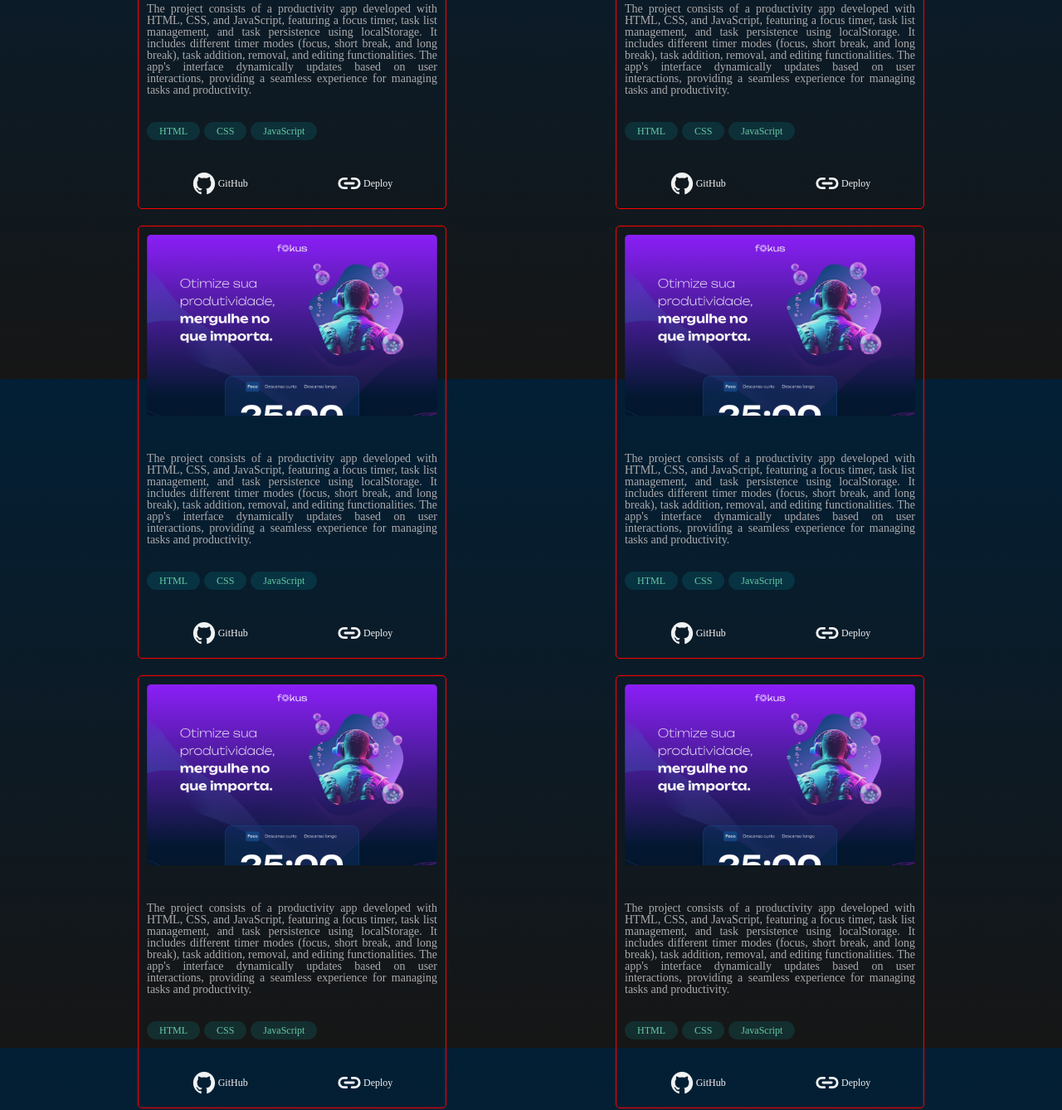
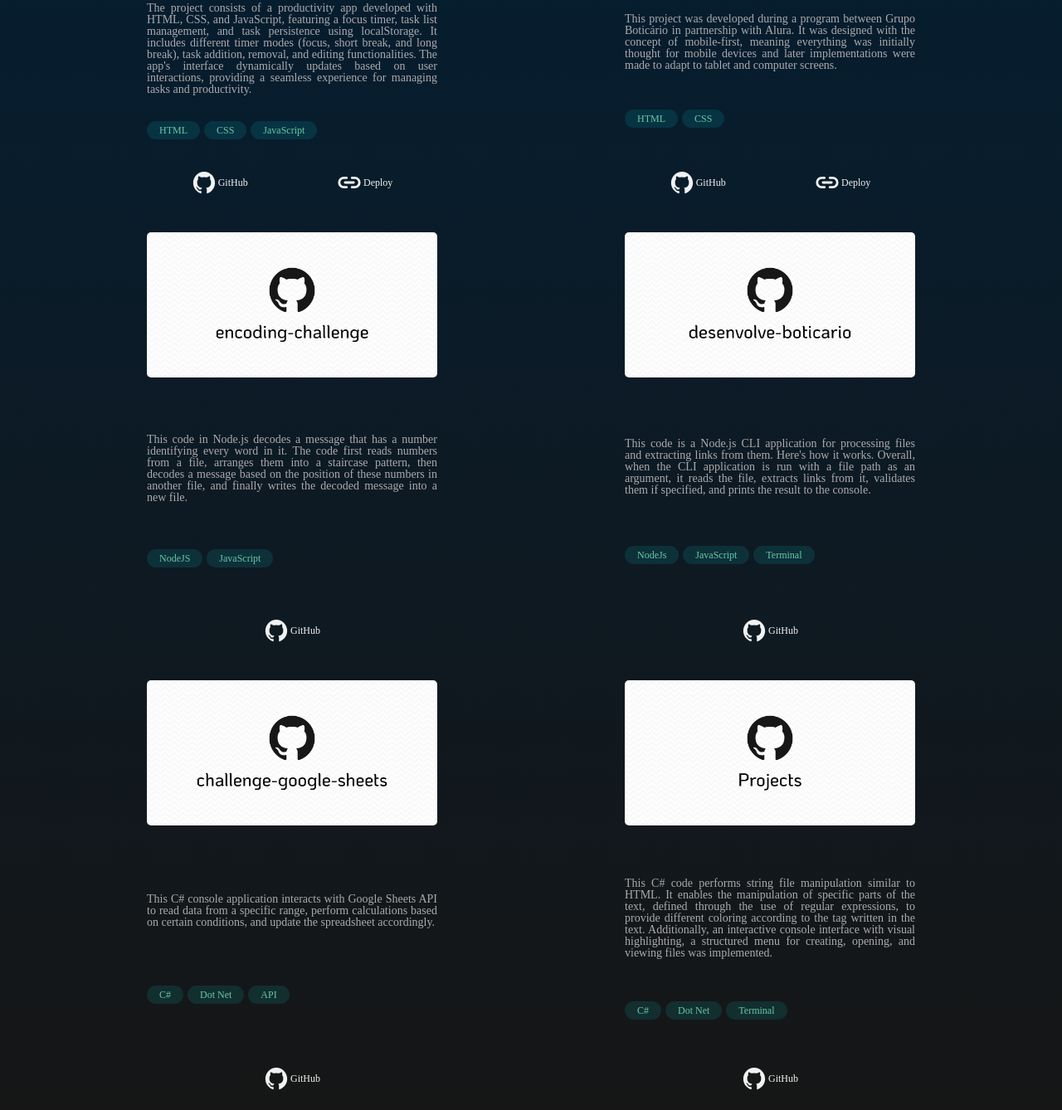
Before and after one commit to tiago0214/portfolio_V2, a plain HTML site: page pages/projects.html in a window 1280 px wide. Shown: the part 349-1687 px from the top of the page at 83% size. Drawn offline with nearby package versions, Linux system fonts and the light colour scheme; a web font is replaced by a local one.

Commit message:
att on projects links

```diff
--- a/css/projects.css
+++ b/css/projects.css
@@ -11,7 +11,6 @@
     flex-direction: column;
     width: 350px;
     height: 500px;
-    border: solid 1px red;
     border-radius: 5px;
     padding: 10px;
     margin: 10px auto;
--- a/pages/projects.html
+++ b/pages/projects.html
@@ -56,136 +56,122 @@
                 <div class="card__tech--item">JavaScript</div>
             </li>
             <li class="card__links">
-                <a href="" class="card__links--link"><ion-icon name="logo-github"></ion-icon>
+                <a href="https://github.com/tiago0214/desenvolve-boticario/tree/main/Fokus-projeto"
+                    class="card__links--link" target="_blank"><ion-icon name="logo-github"></ion-icon>
                     <p class="card__link--text">GitHub</p>
                 </a>
-                <a href="" class="card__links--link"><ion-icon name="link"></ion-icon>
+                <a href="https://fokus-one-flame.vercel.app/" class="card__links--link" target="_blank"><ion-icon
+                        name="link"></ion-icon>
                     <p class="card__link--text">Deploy</p>
                 </a>
             </li>
         </ul>
         <ul class="card">
             <li class="card__img">
-                <img class="card--img" src="../assets/projects img/fokus.png" alt="">
+                <img class="card--img" src="../assets/projects img/alura-books.png" alt="">
             </li>
             <li class="card__description">
-                <p>The project consists of a productivity app developed with HTML, CSS, and JavaScript, featuring a
-                    focus timer, task list management, and task persistence using localStorage. It includes different
-                    timer modes (focus, short break, and long break), task addition, removal, and editing
-                    functionalities. The app's interface dynamically updates based on user interactions, providing a
-                    seamless experience for managing tasks and productivity.</p>
+                <p>This project was developed during a program between Grupo Boticário in partnership with Alura. It was
+                    designed with the concept of mobile-first, meaning everything was initially thought for mobile
+                    devices and later implementations were made to adapt to tablet and computer screens.</p>
             </li>
             <li class="card__tech">
                 <div class="card__tech--item">HTML</div>
                 <div class="card__tech--item">CSS</div>
-                <div class="card__tech--item">JavaScript</div>
             </li>
             <li class="card__links">
-                <a href="" class="card__links--link"><ion-icon name="logo-github"></ion-icon>
+                <a href="https://github.com/tiago0214/desenvolve-boticario/tree/main/alura-books-projeto"
+                    class="card__links--link" target="_blank"><ion-icon name="logo-github"></ion-icon>
                     <p class="card__link--text">GitHub</p>
                 </a>
-                <a href="" class="card__links--link"><ion-icon name="link"></ion-icon>
+                <a href="https://alura-books-sigma-dun.vercel.app/" class="card__links--link" target="_blank"><ion-icon
+                        name="link"></ion-icon>
                     <p class="card__link--text">Deploy</p>
                 </a>
             </li>
         </ul>
         <ul class="card">
             <li class="card__img">
-                <img class="card--img" src="../assets/projects img/fokus.png" alt="">
+                <img class="card--img" src="../assets/projects img/encoding-challenge.png" alt="">
             </li>
             <li class="card__description">
-                <p>The project consists of a productivity app developed with HTML, CSS, and JavaScript, featuring a
-                    focus timer, task list management, and task persistence using localStorage. It includes different
-                    timer modes (focus, short break, and long break), task addition, removal, and editing
-                    functionalities. The app's interface dynamically updates based on user interactions, providing a
-                    seamless experience for managing tasks and productivity.</p>
+                <p>This code in Node.js decodes a message that has a number identifying every word in it. The code first
+                    reads numbers from a file, arranges them into a staircase pattern, then decodes a message based on
+                    the position of these numbers in another file, and finally writes the decoded message into a new
+                    file.</p>
             </li>
             <li class="card__tech">
-                <div class="card__tech--item">HTML</div>
-                <div class="card__tech--item">CSS</div>
+                <div class="card__tech--item">NodeJS</div>
                 <div class="card__tech--item">JavaScript</div>
             </li>
             <li class="card__links">
-                <a href="" class="card__links--link"><ion-icon name="logo-github"></ion-icon>
+                <a href="https://github.com/tiago0214/encoding-challenge" class="card__links--link"
+                    target="_blank"><ion-icon name="logo-github"></ion-icon>
                     <p class="card__link--text">GitHub</p>
-                </a>
-                <a href="" class="card__links--link"><ion-icon name="link"></ion-icon>
-                    <p class="card__link--text">Deploy</p>
                 </a>
             </li>
         </ul>
         <ul class="card">
             <li class="card__img">
-                <img class="card--img" src="../assets/projects img/fokus.png" alt="">
+                <img class="card--img" src="../assets/projects img/primeira biblioteca.png" alt="">
             </li>
             <li class="card__description">
-                <p>The project consists of a productivity app developed with HTML, CSS, and JavaScript, featuring a
-                    focus timer, task list management, and task persistence using localStorage. It includes different
-                    timer modes (focus, short break, and long break), task addition, removal, and editing
-                    functionalities. The app's interface dynamically updates based on user interactions, providing a
-                    seamless experience for managing tasks and productivity.</p>
+                <p>This code is a Node.js CLI application for processing files and extracting links from them. Here's
+                    how it works. Overall, when the CLI application is run with a file path as an argument, it reads the
+                    file, extracts links from it, validates them if specified, and prints the result to the console.</p>
             </li>
             <li class="card__tech">
-                <div class="card__tech--item">HTML</div>
-                <div class="card__tech--item">CSS</div>
+                <div class="card__tech--item">NodeJs</div>
                 <div class="card__tech--item">JavaScript</div>
+                <div class="card__tech--item">Terminal</div>
             </li>
             <li class="card__links">
-                <a href="" class="card__links--link"><ion-icon name="logo-github"></ion-icon>
+                <a href="https://github.com/tiago0214/desenvolve-boticario/tree/main/primeira-biblioteca-projeto"
+                    class="card__links--link" target="_blank"><ion-icon name="logo-github"></ion-icon>
                     <p class="card__link--text">GitHub</p>
-                </a>
-                <a href="" class="card__links--link"><ion-icon name="link"></ion-icon>
-                    <p class="card__link--text">Deploy</p>
                 </a>
             </li>
         </ul>
         <ul class="card">
             <li class="card__img">
-                <img class="card--img" src="../assets/projects img/fokus.png" alt="">
+                <img class="card--img" src="../assets/projects img/challenge-google-sheets.png" alt="">
             </li>
             <li class="card__description">
-                <p>The project consists of a productivity app developed with HTML, CSS, and JavaScript, featuring a
-                    focus timer, task list management, and task persistence using localStorage. It includes different
-                    timer modes (focus, short break, and long break), task addition, removal, and editing
-                    functionalities. The app's interface dynamically updates based on user interactions, providing a
-                    seamless experience for managing tasks and productivity.</p>
+                <p>This C# console application interacts with Google Sheets API to read data from a specific range,
+                    perform calculations based on certain conditions, and update the spreadsheet accordingly.</p>
             </li>
             <li class="card__tech">
-                <div class="card__tech--item">HTML</div>
-                <div class="card__tech--item">CSS</div>
-                <div class="card__tech--item">JavaScript</div>
+                <div class="card__tech--item">C#</div>
+                <div class="card__tech--item">Dot Net</div>
+                <div class="card__tech--item">API</div>
             </li>
             <li class="card__links">
-                <a href="" class="card__links--link"><ion-icon name="logo-github"></ion-icon>
+                <a href="https://github.com/tiago0214/challenge-google-sheets.git" class="card__links--link"
+                    target="_blank"><ion-icon name="logo-github"></ion-icon>
                     <p class="card__link--text">GitHub</p>
-                </a>
-                <a href="" class="card__links--link"><ion-icon name="link"></ion-icon>
-                    <p class="card__link--text">Deploy</p>
                 </a>
             </li>
         </ul>
         <ul class="card">
             <li class="card__img">
-                <img class="card--img" src="../assets/projects img/fokus.png" alt="">
+                <img class="card--img" src="../assets/projects img/Projects.png" alt="">
             </li>
             <li class="card__description">
-                <p>The project consists of a productivity app developed with HTML, CSS, and JavaScript, featuring a
-                    focus timer, task list management, and task persistence using localStorage. It includes different
-                    timer modes (focus, short break, and long break), task addition, removal, and editing
-                    functionalities. The app's interface dynamically updates based on user interactions, providing a
-                    seamless experience for managing tasks and productivity.</p>
+                <p>This C# code performs string file manipulation similar to HTML. It enables the manipulation of
+                    specific parts of the text, defined through the use of regular expressions, to provide different
+                    coloring according to the tag written in the text. Additionally, an interactive console interface
+                    with visual highlighting, a structured menu for creating, opening, and viewing files was
+                    implemented.</p>
             </li>
             <li class="card__tech">
-                <div class="card__tech--item">HTML</div>
-                <div class="card__tech--item">CSS</div>
-                <div class="card__tech--item">JavaScript</div>
+                <div class="card__tech--item">C#</div>
+                <div class="card__tech--item">Dot Net</div>
+                <div class="card__tech--item">Terminal</div>
             </li>
             <li class="card__links">
-                <a href="" class="card__links--link"><ion-icon name="logo-github"></ion-icon>
+                <a href="https://github.com/tiago0214/Projects/tree/main/EditorHtml" class="card__links--link"
+                    target="_blank"><ion-icon name="logo-github"></ion-icon>
                     <p class="card__link--text">GitHub</p>
-                </a>
-                <a href="" class="card__links--link"><ion-icon name="link"></ion-icon>
-                    <p class="card__link--text">Deploy</p>
                 </a>
             </li>
         </ul>
--- a/style.css
+++ b/style.css
@@ -13,7 +13,7 @@
 
 body {
     background: linear-gradient(rgb(2, 31, 53), rgb(22, 22, 22));
-    height: 100vh;
+    height: 100%;
     font-size: 16px;
     color: var(--cor-branca);
     font-family: var(--font-principal);
```
Also changed, not shown: assets/projects img/Projects.png (added), assets/projects img/challenge-google-sheets.png (added), assets/projects img/encoding-challenge.png (added), assets/projects img/primeira biblioteca.png (added), 3 other files.
